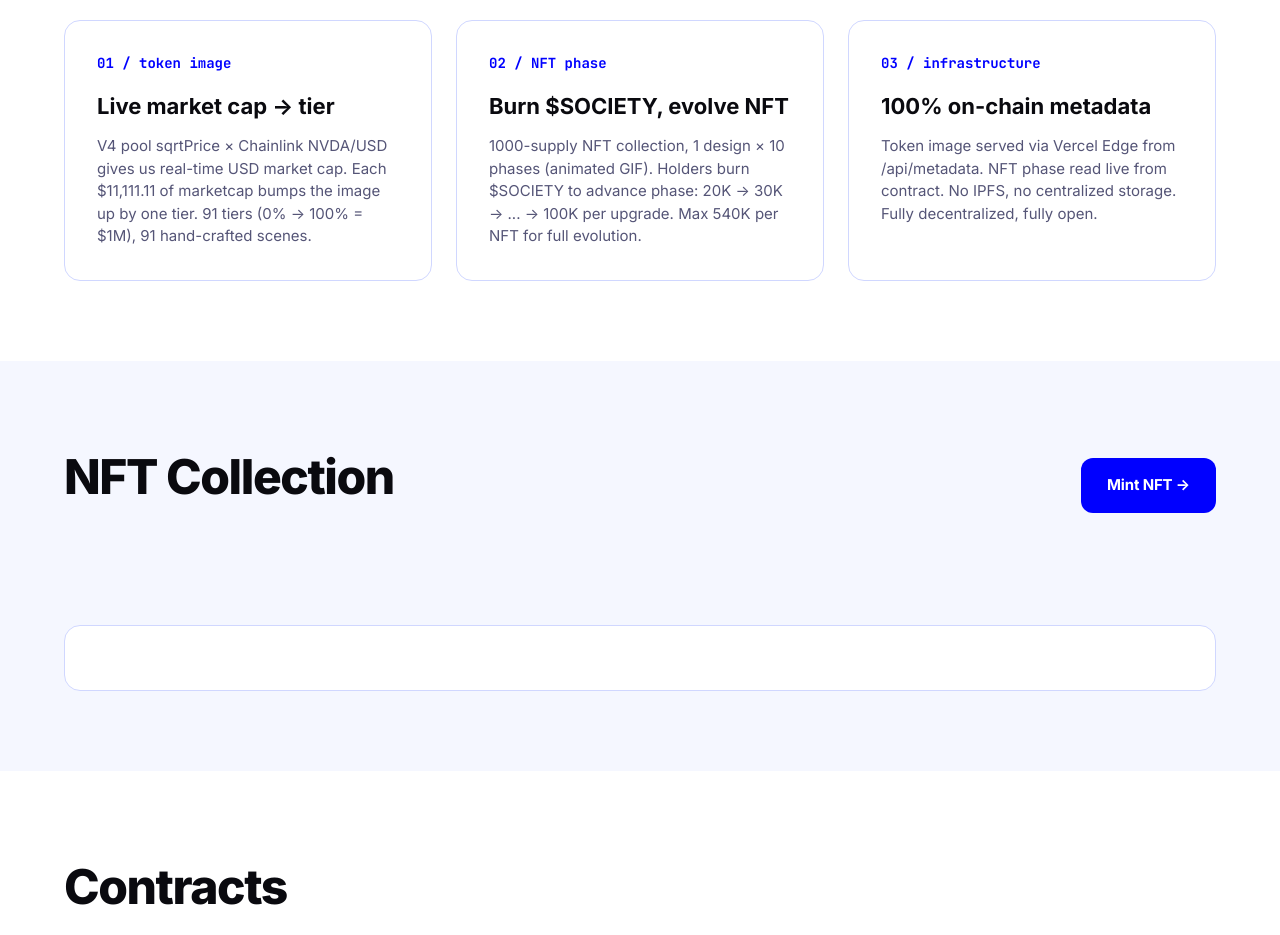
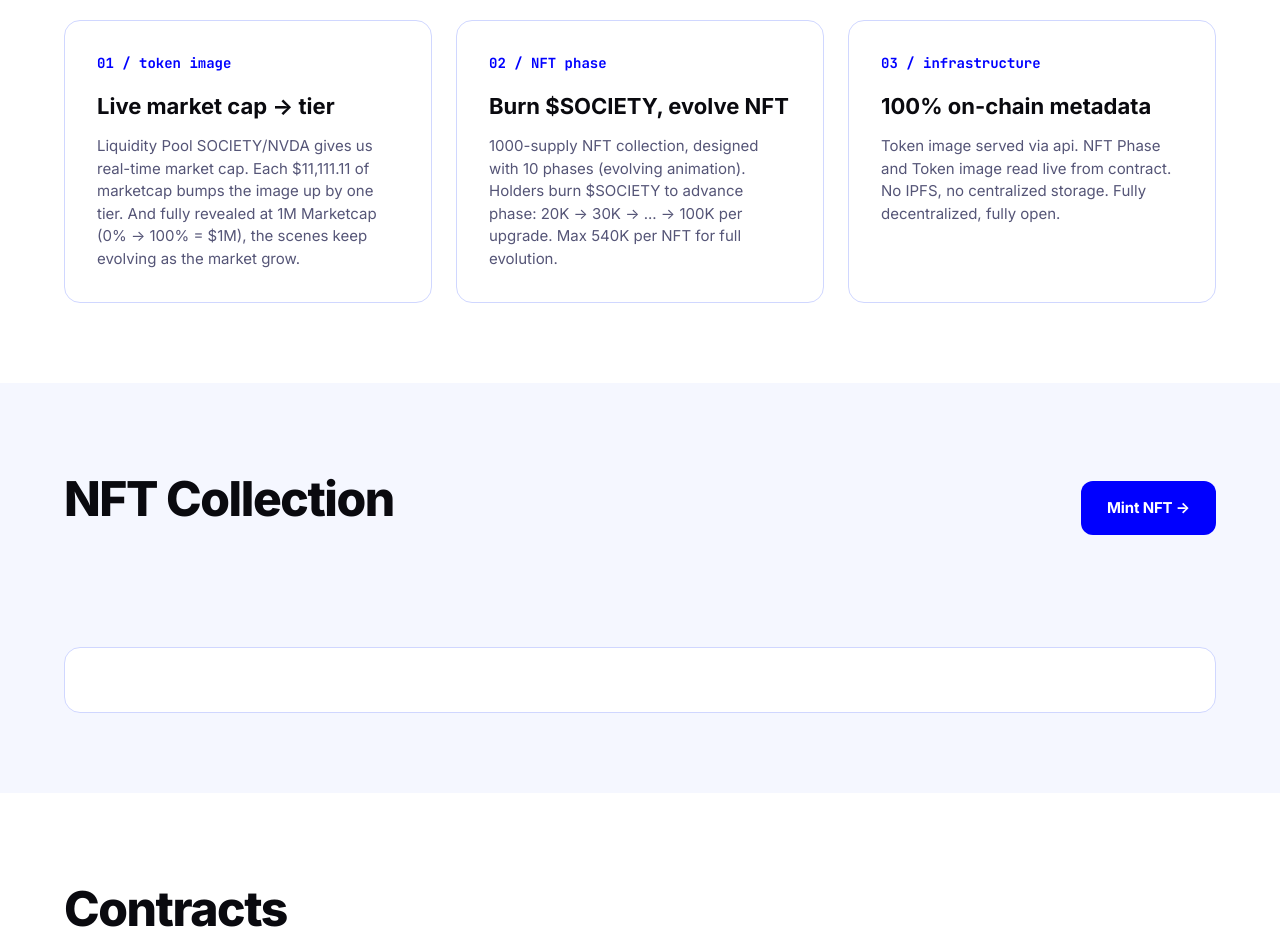
Before and after one commit to b20society/b20society, a website: page public/index.html in a window 1280 px wide. Shown: the part 2000-2935 px from the top of the page. Drawn offline with Linux system fonts and the light colour scheme; no server answers.

Commit message:
Update 'How it works' copy per user revision
Step 1: 'V4 pool sqrtPrice × Chainlink NVDA/USD...'
       → 'Liquidity Pool SOCIETY/NVDA gives us real-time market
         cap. Each $11,111.11 of marketcap bumps the image up
         by one tier. And fully revealed at 1M Marketcap
         (0% → 100% = $1M), the scenes keep evolving as the
         market grow.'

Step 2: '1000-supply NFT collection, 1 design × 10 phases
         (animated GIF)...'
       → '1000-supply NFT collection, designed with 10 phases
         (evolving animation)...'

Step 3: 'Token image served via Vercel Edge from /api/metadata...'
       → 'Token image served via api. NFT Phase and Token image
         read live from contract...'

```diff
--- a/public/index.html
+++ b/public/index.html
@@ -111,15 +111,16 @@
           <div class="step-num">01 / token image</div>
           <h3>Live market cap → tier</h3>
           <p>
-            V4 pool sqrtPrice × Chainlink NVDA/USD gives us real-time USD market cap.
-            Each $11,111.11 of marketcap bumps the image up by one tier. 91 tiers (0% → 100% = $1M), 91 hand-crafted scenes.
+            Liquidity Pool SOCIETY/NVDA gives us real-time market cap.
+            Each $11,111.11 of marketcap bumps the image up by one tier.
+            And fully revealed at 1M Marketcap (0% → 100% = $1M), the scenes keep evolving as the market grow.
           </p>
         </div>
         <div class="step">
           <div class="step-num">02 / NFT phase</div>
           <h3>Burn $SOCIETY, evolve NFT</h3>
           <p>
-            1000-supply NFT collection, 1 design × 10 phases (animated GIF).
+            1000-supply NFT collection, designed with 10 phases (evolving animation).
             Holders burn $SOCIETY to advance phase: 20K → 30K → ... → 100K per upgrade.
             Max 540K per NFT for full evolution.
           </p>
@@ -128,9 +129,9 @@
           <div class="step-num">03 / infrastructure</div>
           <h3>100% on-chain metadata</h3>
           <p>
-            Token image served via Vercel Edge from /api/metadata.
-            NFT phase read live from contract. No IPFS, no centralized storage.
-            Fully decentralized, fully open.
+            Token image served via api.
+            NFT Phase and Token image read live from contract.
+            No IPFS, no centralized storage. Fully decentralized, fully open.
           </p>
         </div>
       </div>
```
